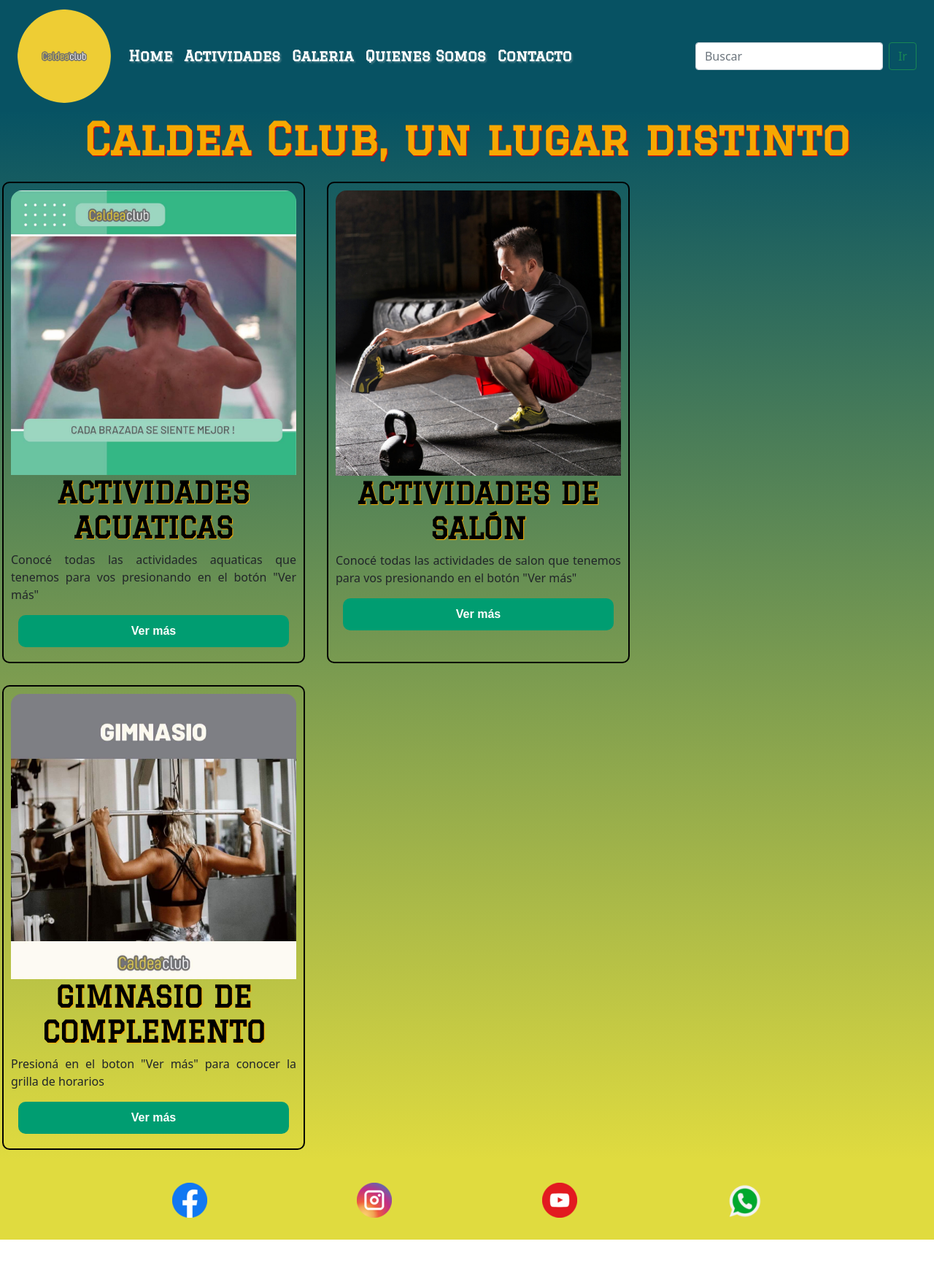
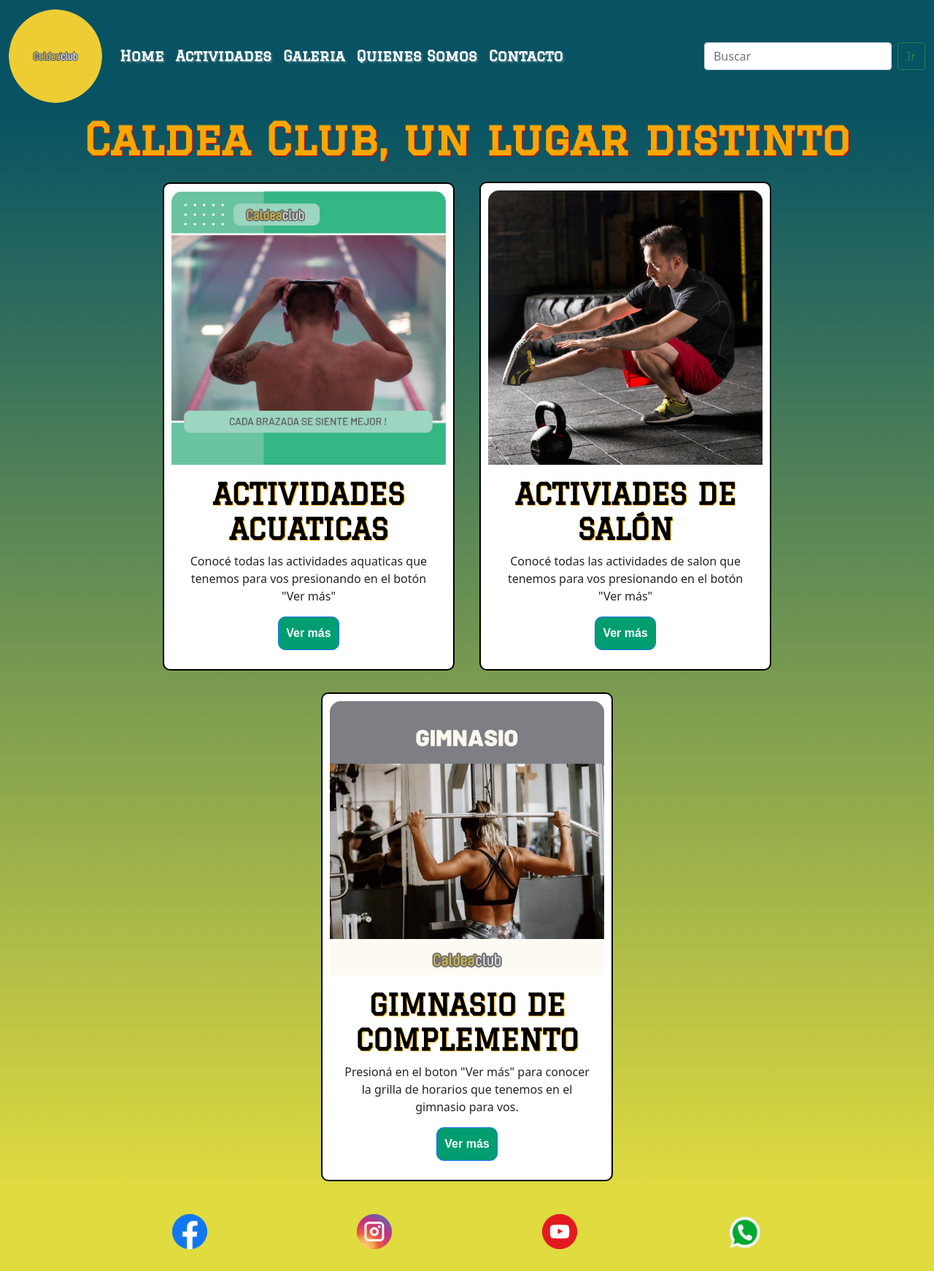
Before and after one commit to francis-diazh/proyectocaldea, a website: page index.html in a window 1280 px wide. Shown: the whole page at 73% size. Before the commit the page ends 1699 px from the top, so only its background shows below. Drawn offline with nearby package versions, Linux system fonts and the light colour scheme.

Commit message:
modificacion index

```diff
--- a/css/style.css
+++ b/css/style.css
@@ -23,6 +23,7 @@
     text-shadow: 2px 2px 2px #d1d1d14a;
 }
 
+
 .logo{
     width: 8rem;
     height: 8rem;
@@ -32,26 +33,24 @@
     background-image: linear-gradient(to bottom, #004e5ff8, #e0db3f);
 }
 .cards{
-    width: 415px;
+    display: inline-block;
     border-radius: 10px;
     border: solid 2px black;
     padding: 10px;
     text-align: center;
     margin: 15px;
 }
+.contenedor{
+    text-align: center;
+}
 .portada{
-    text-align: justify;
+
     border-top-left-radius: 15px;
     border-top-right-radius: 15px;
 }
-.textos{
-    text-align: justify;
 
-}
 
 .boton{
-    display: grid;
-    grid-template-columns: auto;
     font-family: 'Space Grotesk', sans-serif;
     text-decoration: none;
     border-radius: 10px;
@@ -60,7 +59,6 @@
     color: white;
     padding: 10px;
     text-align: center;
-    margin: 10px;
 }
 .boton-contacto{
     background-color: #009d71;
@@ -160,3 +158,17 @@ a{
     word-spacing: 0.5em;
     font-size: 150%;
 }
+.table{
+    margin-bottom: 0rem;
+}
+
+.texto-act{
+    font-size: 1.5rem;
+
+
+    color: black;
+    text-decoration: underline #796e58;
+    padding: 1rem;
+
+
+}
--- a/index.html
+++ b/index.html
@@ -14,7 +14,7 @@
 </head>
 <body>
     <div class="conteinder-fluid">
-      <header class="classHeader row">
+      <header class="classHeader">
         <nav class="navbar navbar-expand-lg navbar-light">
           <div class="container-fluid">
             <a class="navbar-brand" href="#">
@@ -50,9 +50,35 @@
         </nav>
       </header>
 
-        <main class="main row">
+        <main class="main">
           <h1 class="animate__animated animate__rubberBand">Caldea Club, un lugar distinto</h1>
-          <div class="cards col-lg-4">
+        <div class="contenedor animate__animated animate__backInLeft">
+          <div class="card cards" style="width: 25rem;">
+            <img src="imagenes/piletafoto.jpg" class="card-img-top portada" alt="imagen-pileta">
+            <div class="card-body">
+              <h2 class="card-title">ACTIVIDADES ACUATICAS</h2>
+              <p class="card-text">Conocé todas las actividades aquaticas que tenemos para vos presionando en el botón "Ver más"</p>
+              <a href="#" class="btn btn-primary boton">Ver más</a>
+            </div>
+          </div>
+          <div class="card cards" style="width: 25rem;">
+            <img src="imagenes/salon2.jpg" class="card-img-top portada" alt="imagen-salon">
+            <div class="card-body">
+              <h2 class="card-title">ACTIVIADES DE SALÓN</h2>
+              <p class="card-text">Conocé todas las actividades de salon que tenemos para vos presionando en el botón "Ver más"</p>
+              <a href="#" class="btn btn-primary boton">Ver más</a>
+            </div>
+          </div>
+          <div class="card cards" style="width: 25rem;">
+            <img src="imagenes/gymportada.jpeg" class="card-img-top portada" alt="imagen-gym">
+            <div class="card-body">
+              <h2 class="card-title">GIMNASIO DE COMPLEMENTO</h2>
+              <p class="card-text">Presioná en el boton "Ver más" para conocer la grilla de horarios que tenemos en el gimnasio para vos.</p>
+              <a href="#" class="btn btn-primary boton">Ver más</a>
+            </div>
+          </div>
+        </div>
+          <!-- <div class="cards col-lg-4">
                 <img class="portada img-fluid" src="imagenes/piletafoto.jpg" alt="pileta-foto">
                 <h2>ACTIVIDADES ACUATICAS</h2>
                 <div class="textos">
@@ -75,9 +101,9 @@
                 <p> Presioná en el boton "Ver más" para conocer la grilla de horarios</p>
                 <a href="/paginas/actividades.html" class="boton"> Ver más </a>
                 </div>
-          </div>
+          </div> -->
         </main>
-        <footer class="pieDePagina row">
+        <footer class="pieDePagina">
             <div class="iconos">
                 <a href="https://www.facebook.com/caldeaface" target="_blank">
                 <img src="./imagenes/logoface.png" alt="LogoFacebook" class="iconos-footer">
```
Also changed, not shown: paginas/actividades.html (+14 -17 lines).
